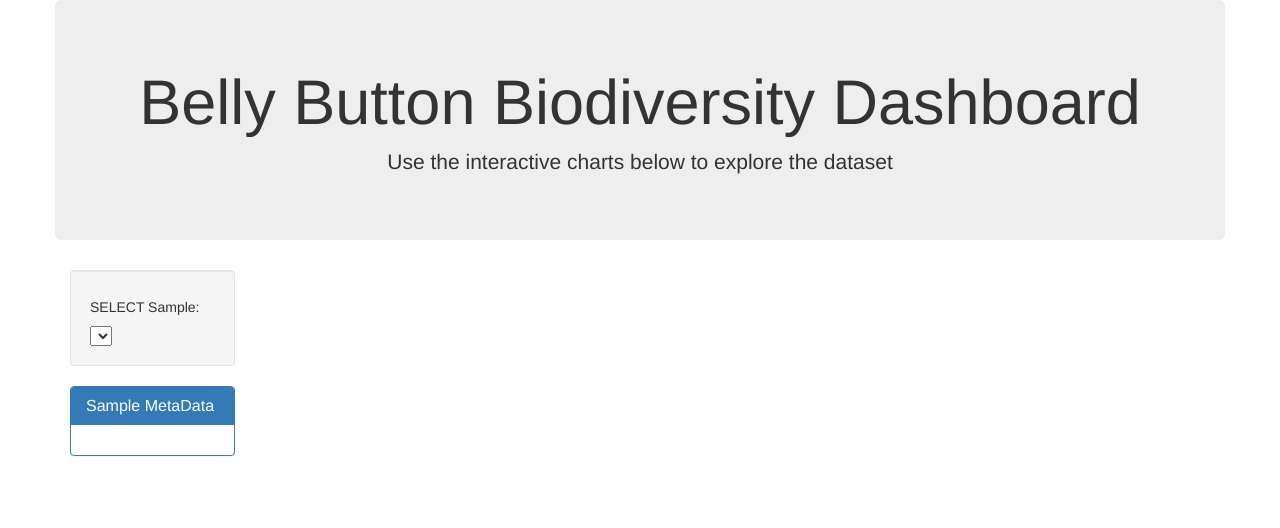
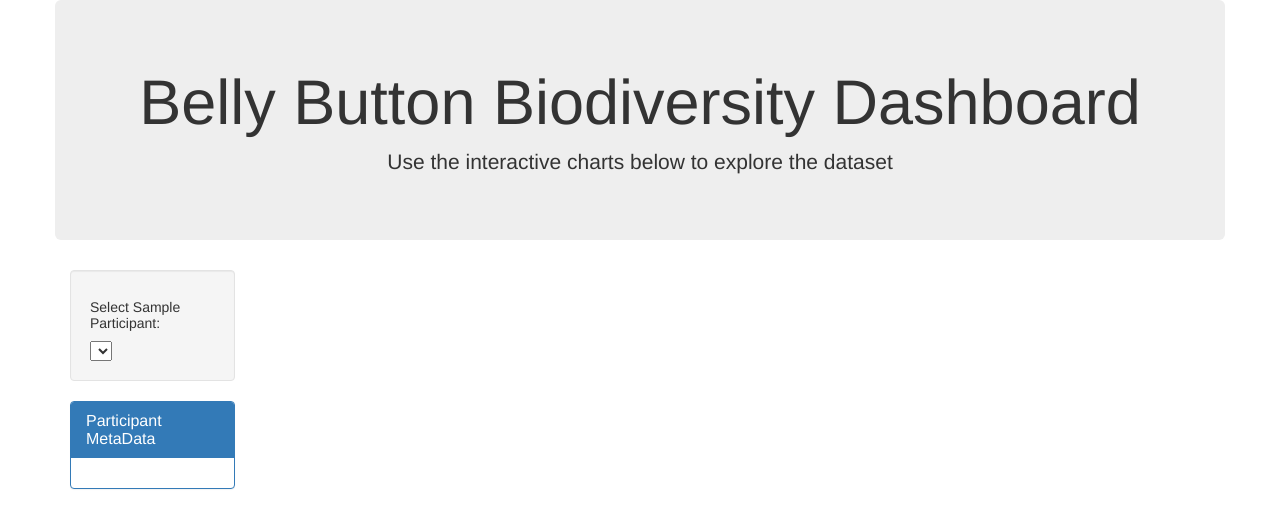
Before and after one commit to anfavis/plotly-challenge, a Flask app: page / in a window 1280 px wide. Shown: the top 528 px of the page. Run offline with Flask 2, Linux system fonts and the light colour scheme; data that the repository does not hold is empty; some libraries are stand-ins or nearby versions.

Commit message:
Slight updates to titles and labels

```diff
--- a/Belly_Button_Biodiversity/app.py
+++ b/Belly_Button_Biodiversity/app.py
@@ -67,13 +67,13 @@ def sample_metadata(sample):
     # Create a dictionary entry for each row of metadata information
     sample_metadata = {}
     for result in results:
-        sample_metadata["sample"] = result[0]
-        sample_metadata["ETHNICITY"] = result[1]
-        sample_metadata["GENDER"] = result[2]
-        sample_metadata["AGE"] = result[3]
-        sample_metadata["LOCATION"] = result[4]
-        sample_metadata["BBTYPE"] = result[5]
-        sample_metadata["WFREQ"] = result[6]
+        sample_metadata["ParticipantID"] = result[0]
+        sample_metadata["Ethnicity"] = result[1]
+        sample_metadata["Gender"] = result[2]
+        sample_metadata["Age"] = result[3]
+        sample_metadata["Location"] = result[4]
+        sample_metadata["Belly Button Type"] = result[5]
+        sample_metadata["Washing Frequency"] = result[6]
 
     print(sample_metadata)
     return jsonify(sample_metadata)
--- a/Belly_Button_Biodiversity/static/js/app.js
+++ b/Belly_Button_Biodiversity/static/js/app.js
@@ -52,7 +52,7 @@ function buildCharts(sample) {
       type: 'pie'
     };
     var pieLayout = {
-      title: `Samples for #${sample}`,
+      title: `Samples Collected from Participant #${sample}`,
     };
     Plotly.newPlot("pie", [pieData], pieLayout);
 
@@ -68,9 +68,9 @@ function buildCharts(sample) {
       text: otu_labels
     };
     var bubbleLayout = {
-      title: `Frequency of Bacteria for Sample#${sample}`,
-      xaxis: {title: "OTU ID's"},
-      yaxis: {title: "Frequency of Bacteria/Archaea Found"},
+      title: `Bacteria/Archaea Found in Participant #${sample}`,
+      xaxis: {title: "OTU (Bacteria/Archaea) ID's"},
+      yaxis: {title: "Sample Frequency"},
       showlegend: false,
     };
     Plotly.newPlot('bubble', [bubbleData], bubbleLayout);
--- a/Belly_Button_Biodiversity/templates/index.html
+++ b/Belly_Button_Biodiversity/templates/index.html
@@ -5,7 +5,7 @@
   <meta charset="UTF-8">
   <meta name="viewport" content="width=device-width, initial-scale=1.0">
   <meta http-equiv="X-UA-Compatible" content="ie=edge">
-  <title>Flask Plotlyjs Example</title>
+  <title>Belly Button Bacteria</title>
   <link rel="stylesheet" href="https://maxcdn.bootstrapcdn.com/bootstrap/3.3.7/css/bootstrap.min.css">
 </head>
 
@@ -22,12 +22,12 @@
       <!-- Side Panel -->
       <div class="col-md-2">
         <div class="well">
-          <h5>SELECT Sample:</h5>
+          <h5>Select Sample Participant:</h5>
           <select id="selDataset" onchange="optionChanged(this.value)"></select>
         </div>
         <div class="panel panel-primary">
           <div class="panel-heading">
-            <h3 class="panel-title">Sample MetaData</h3>
+            <h3 class="panel-title">Participant MetaData</h3>
           </div>
           <div id="sample-metadata" class="panel-body"></div>
         </div>
```
